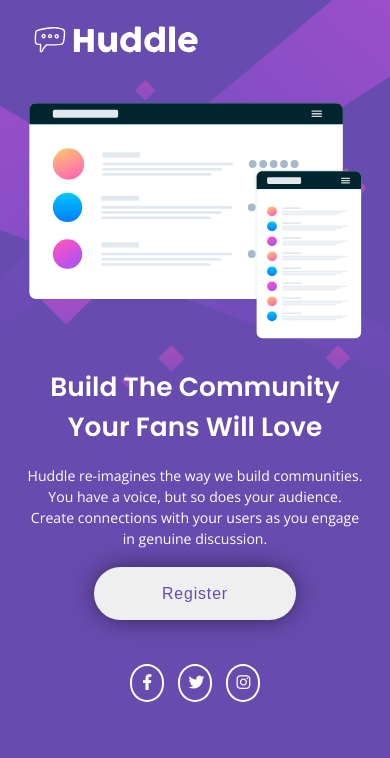
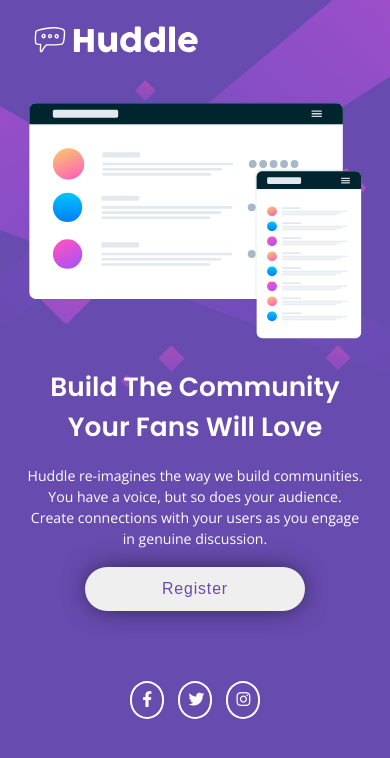
Before and after one commit to gsdeoliveira/Huddle-landing-page-frontend-mentor, a plain HTML site: page index.html in a window 390 px wide. Drawn offline with nearby package versions, Linux system fonts and the light colour scheme.

Commit message:
modify button

```diff
--- a/styles/style.css
+++ b/styles/style.css
@@ -12,6 +12,7 @@ box-sizing: border-box;
 text-decoration: none;
 list-style: none;
 font-size: 1.6rem;
+-webkit-tap-highlight-color: rgba(0,0,0,0);
 }
 
 body, html {
@@ -27,7 +28,6 @@ margin: 0 auto;
 
 .container {
   background: url('../images/bg-desktop.svg') var(--Violet) no-repeat;
-
 }
 
 header {
@@ -56,6 +56,7 @@ main div img {
 
 main .text-container {
   display: flex;
+  justify-content: start;
   flex-direction: column;
   padding: 3rem 5rem;
   gap: 3rem;
@@ -74,7 +75,7 @@ main .text-container p {
 main .text-container button {
   color: var(--Violet);
   width: 10em;
-  padding: 2rem 4rem;
+  height: 5rem;
   border: none;
   border-radius: 5rem;
   -webkit-box-shadow: 0px 0px 27px -5px rgba(0,0,0,0.75);
@@ -83,7 +84,8 @@ main .text-container button {
   letter-spacing: .1rem;
   font-size: 1.8rem;
   cursor: pointer;
-  transition: all 200ms ease-in-out;
+  transition: background 200ms ease-in-out;
+  align-self: start;
 }
 
 main .text-container button:hover {
@@ -161,11 +163,13 @@ footer i:hover {
   }
 
   main .text-container button {
-    width: 60%;
+    width: 25rem;
+    align-self: center;
   }
 
   footer {
     justify-content: center;
+    margin-top: 3rem;
   }
 }
 
```
